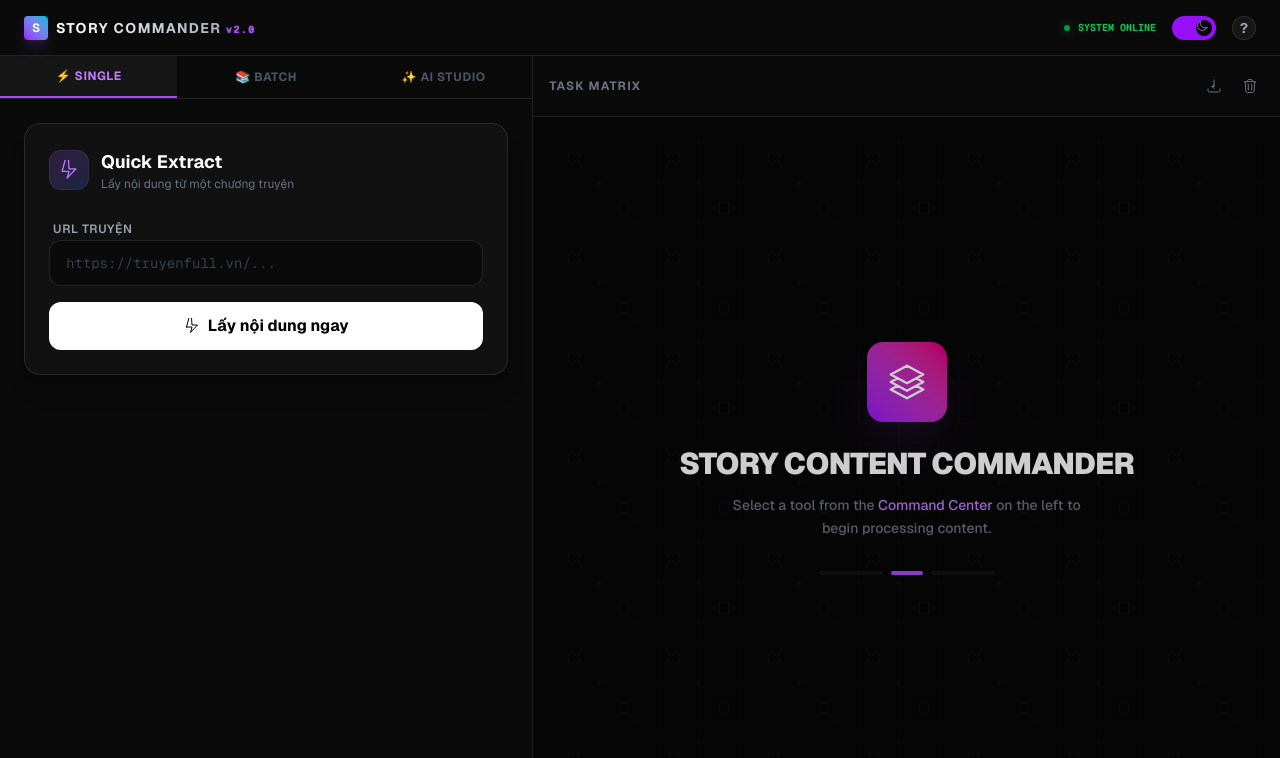
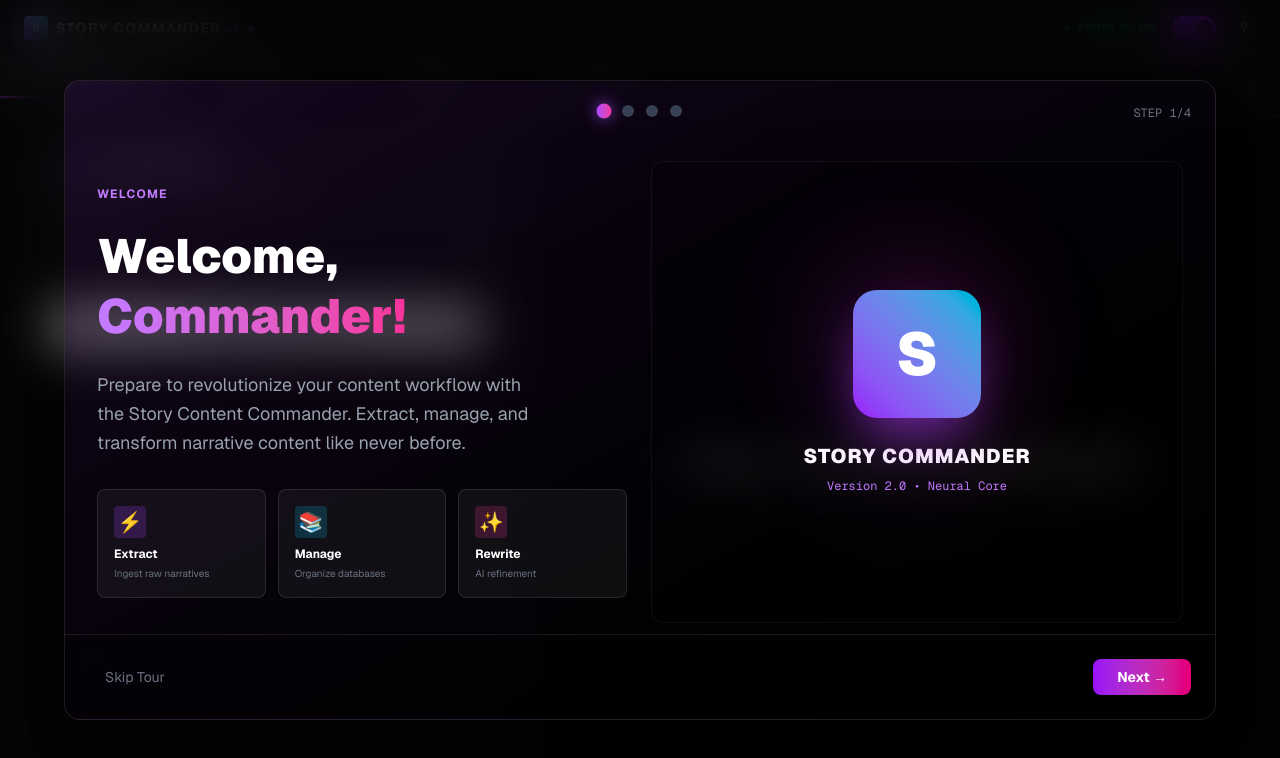
Before and after one commit to VanMinh1802/ai-story-downloader, a Next.js app: page / in a window 1280 px wide. Shown: the top 758 px of the page. Built offline with nearby package versions, Linux system fonts and the light colour scheme.

Commit message:
fix: Ensure Onboarding Tour renders and resets for all users

```diff
--- a/app/page.tsx
+++ b/app/page.tsx
@@ -9,6 +9,7 @@ import AIStudio from "@/components/AIStudio";
 
 import TaskList from "@/components/TaskList";
 import ThemeToggle from "@/components/ThemeToggle";
+import OnboardingTour from "@/components/OnboardingTour";
 
 // --- Types ---
 interface Task {
@@ -316,7 +317,7 @@ export default function Home() {
   // Auto-trigger onboarding on first visit
   useEffect(() => {
     const hasCompletedTour = localStorage.getItem(
-      "story-commander-tour-completed"
+      "story-commander-tour-completed-v2"
     );
     if (!hasCompletedTour) {
       setShowOnboarding(true);
@@ -1098,6 +1099,19 @@ export default function Home() {
         onConfirm={confirmDialog.onConfirm}
         onCancel={() => setConfirmDialog({ ...confirmDialog, isOpen: false })}
       />
+      {/* ONBOARDING TOUR */}
+      {showOnboarding && (
+        <OnboardingTour
+          onComplete={() => {
+            setShowOnboarding(false);
+            localStorage.setItem("story-commander-tour-completed-v2", "true");
+          }}
+          onSkip={() => {
+            setShowOnboarding(false);
+            localStorage.setItem("story-commander-tour-completed-v2", "true");
+          }}
+        />
+      )}
     </div>
   );
 }
```
